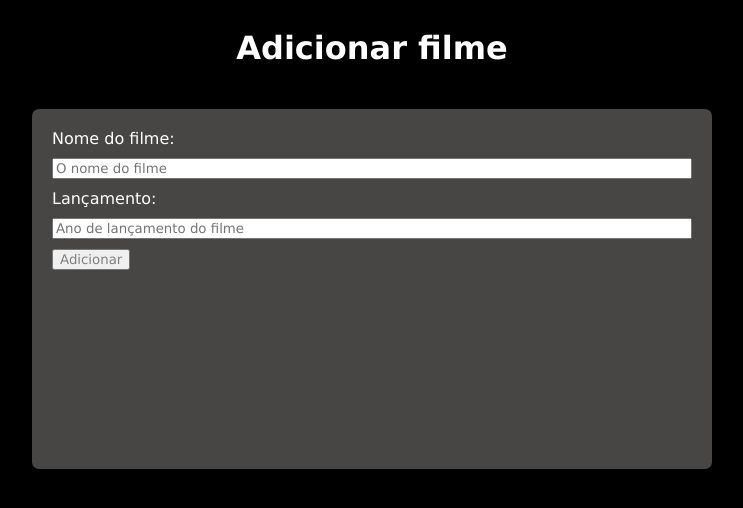
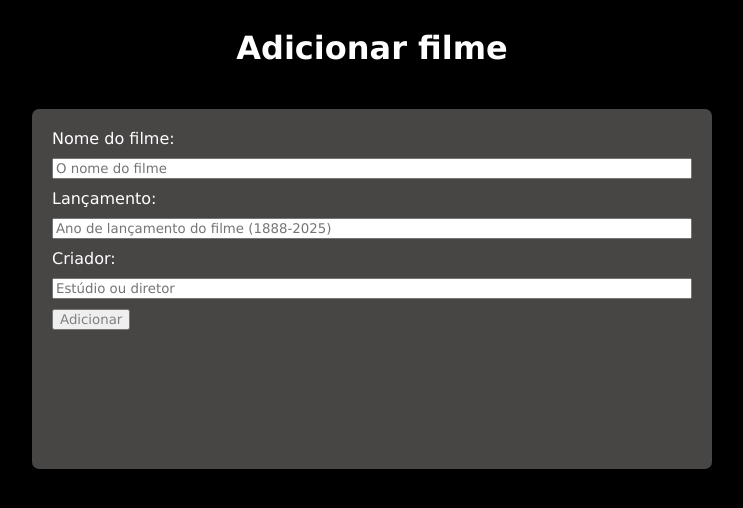
Before and after one commit to AmareloOthavio/RevisaoFlask, a Flask app: page /adicionar_filme in a window 1280 px wide. Shown: the top 508 px of the page, without its empty margins (268-1011 px from the left). Run offline with Flask 3, Linux system fonts and the light colour scheme.

Commit message:
Opção para adicionar criador implementada
Agora é possível adicionar o estúdio ou diretor do filme também.

```diff
--- a/RevisaoFlask - Othavio/main.py
+++ b/RevisaoFlask - Othavio/main.py
@@ -14,7 +14,8 @@ def adicionar_filme():
         nomefilme = request.form['nomefilme']
         lancamento = request.form['lancamento']
         idfilme = len(filmes)
-        filmes.append([idfilme, nomefilme, lancamento])
+        criador = request.form['criador']
+        filmes.append([idfilme, nomefilme, lancamento, criador])
         return redirect('/')
     else:
         return render_template('adicionar_filme.html')
@@ -25,9 +26,10 @@ def editar_filme(idfilme):
     if request.method == 'POST':
         nomefilme = request.form['nomefilme']
         lancamento = request.form['lancamento']
+        criador = request.form['criador']
 
 
-        filmes[idfilme] = [idfilme, nomefilme, lancamento]
+        filmes[idfilme] = [idfilme, nomefilme, lancamento, criador]
 
         return redirect('/')
     else:
--- a/RevisaoFlask - Othavio/templates/adicionar_filme.html
+++ b/RevisaoFlask - Othavio/templates/adicionar_filme.html
@@ -15,7 +15,10 @@
                 <input type="text" id="nomefilme" name="nomefilme" placeholder="O nome do filme" required>
 
                 <label for="lancamento">Lançamento:</label>
-                <input type="number" id="lancamento" name="lancamento" placeholder="Ano de lançamento do filme" max="2024" min="1888" required>
+                <input type="number" id="lancamento" name="lancamento" placeholder="Ano de lançamento do filme (1888-2025)" max="2025" min="1888" required>
+
+                <label for="criador">Criador:</label>
+                <input type="text" id="criador" name="criador" placeholder="Estúdio ou diretor" required>
 
                 <div>
                     <button type="submit">Adicionar</button>
--- a/RevisaoFlask - Othavio/templates/editar_filme.html
+++ b/RevisaoFlask - Othavio/templates/editar_filme.html
@@ -13,7 +13,10 @@
             <input type="text" id="nomefilme" name="nomefilme" value="{{ filme[1] }}" required>
 
             <label for="lancamento">Ano de lançamento do filme: </label>
-            <input type="number" id="lancamento" name="lancamento" max="2024" min="1888" required>
+            <input type="number" id="lancamento" name="lancamento" max="2024" min="1888" placeholder="Ano de lançamento do filme (1888-2025)" required>
+
+            <label for="criador">Criador:</label>
+                <input type="text" id="criador" name="criador" placeholder="Estúdio ou diretor" required>
 
             <div>
                 <button type="submit" class="botao-especial">Salvar Alterações</button>
--- a/RevisaoFlask - Othavio/templates/index.html
+++ b/RevisaoFlask - Othavio/templates/index.html
@@ -12,7 +12,8 @@
         {% for filme in filmes %}
         <div class="bloco-filme">
             <h1>{{ filme[1] }}</h1>
-            <h2>{{ filme[2] }}</h2>
+            <h3>{{ filme[2] }}</h3>
+            <h2>{{ filme[3] }}</h2>
             <p>
                 Id: {{ filme[0] }}
             </p>
```
Also changed, not shown: 1 other file.
